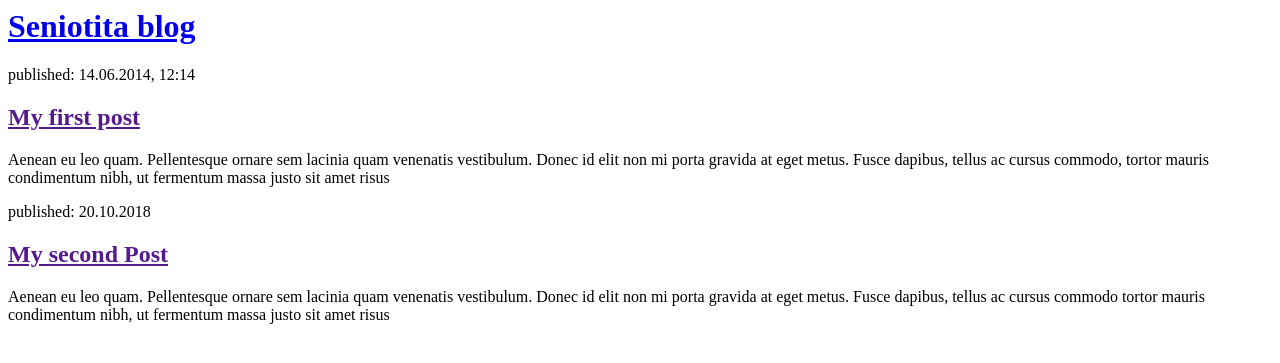
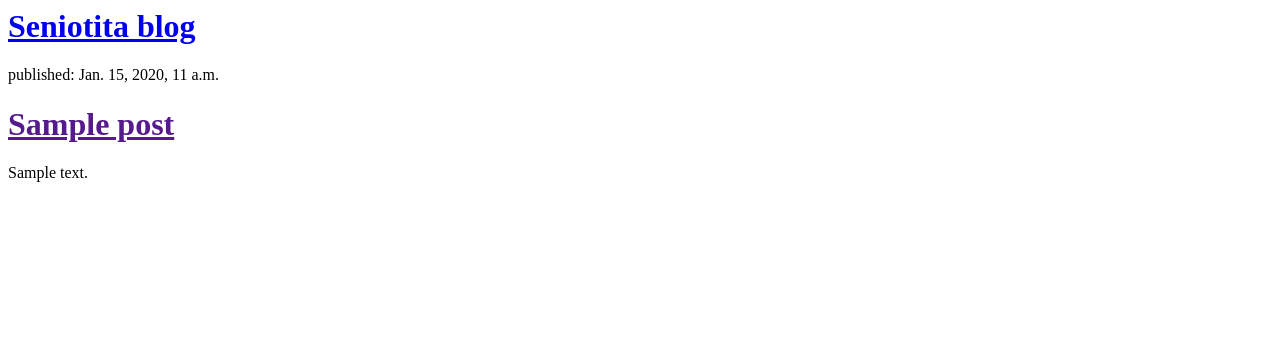
Before and after one commit to coventry000/my-first-blog, a Django app: template blog/templates/blog/post_list.html in a window 1280 px wide. Shown: the top 363 px of the page. Run offline with Django 3.2, Linux system fonts and the light colour scheme; the template is opened without the code that fills it: values that come from a table or form of the project are taken from there, others are empty; tables that the repository leaves empty hold one stand-in row (values such as "Sample post").

Commit message:
Modified templates to display posts from database

```diff
--- a/blog/templates/blog/post_list.html
+++ b/blog/templates/blog/post_list.html
@@ -3,22 +3,17 @@
         <title>Seniorita blog</title>
     </head>
     <body>
+            <div>
+                <h1><a href="/">Seniotita blog</a> </h1>
+            </div>
+
+       {% for post in posts %}
         <div>
-            <h1><a href="/">Seniotita blog</a> </h1>
+            <p>published: {{post.published_date}}</p>
+            <h1><a href="">{{post.title}}</a></h1>
+            <p>{{ post.text|linebreaksbr }}</p>
+
         </div>
-
-    <div>
-        <p>published: 14.06.2014, 12:14</p>
-        <h2><a href="">My first post</a> </h2>
-        <p>Aenean eu leo quam. Pellentesque ornare sem lacinia quam venenatis vestibulum.
-            Donec id elit non mi porta gravida at eget metus. Fusce dapibus, tellus ac cursus commodo, tortor mauris condimentum nibh, ut fermentum massa justo sit amet risus</p>
-    </div>
-
-    <div>
-        <p>published: 20.10.2018</p>
-        <h2><a href="">My second Post</a> </h2>
-        <p>Aenean eu leo quam. Pellentesque ornare sem lacinia quam venenatis vestibulum. Donec id elit non mi porta gravida at eget metus. Fusce dapibus, tellus ac cursus commodo
-            tortor mauris condimentum nibh, ut fermentum massa justo sit amet risus</p>
-    </div>
+        {% endfor %}
     </body>
 </html>
--- a/blog/views.py
+++ b/blog/views.py
@@ -1,5 +1,8 @@
 from django.shortcuts import render
+from .models import Post
+from django.utils import timezone
 
 # Create your views here.
 def post_list(request):
-    return render(request, "blog/post_list.html", {})
+    posts = Post.objects.filter(published_date__lte=timezone.now()).order_by("published_date")
+    return render(request, "blog/post_list.html", {"posts": posts})
```
